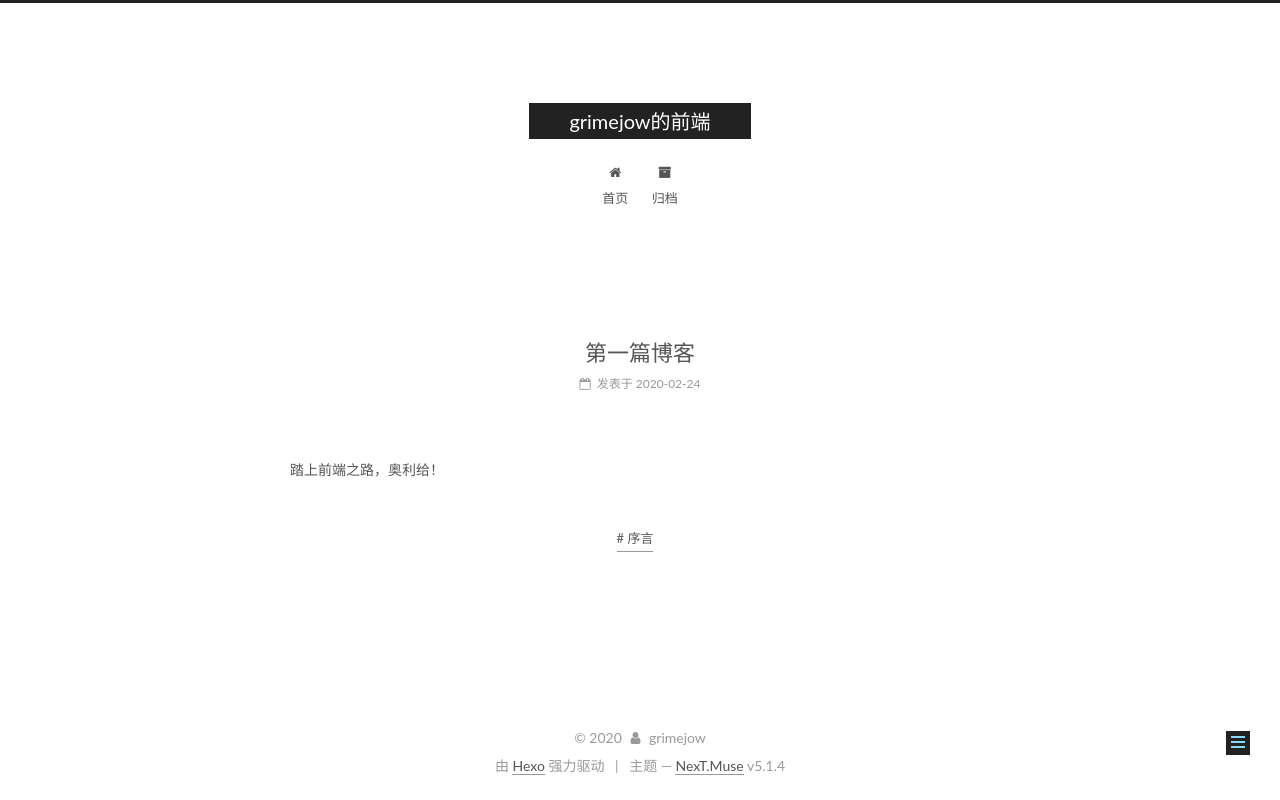
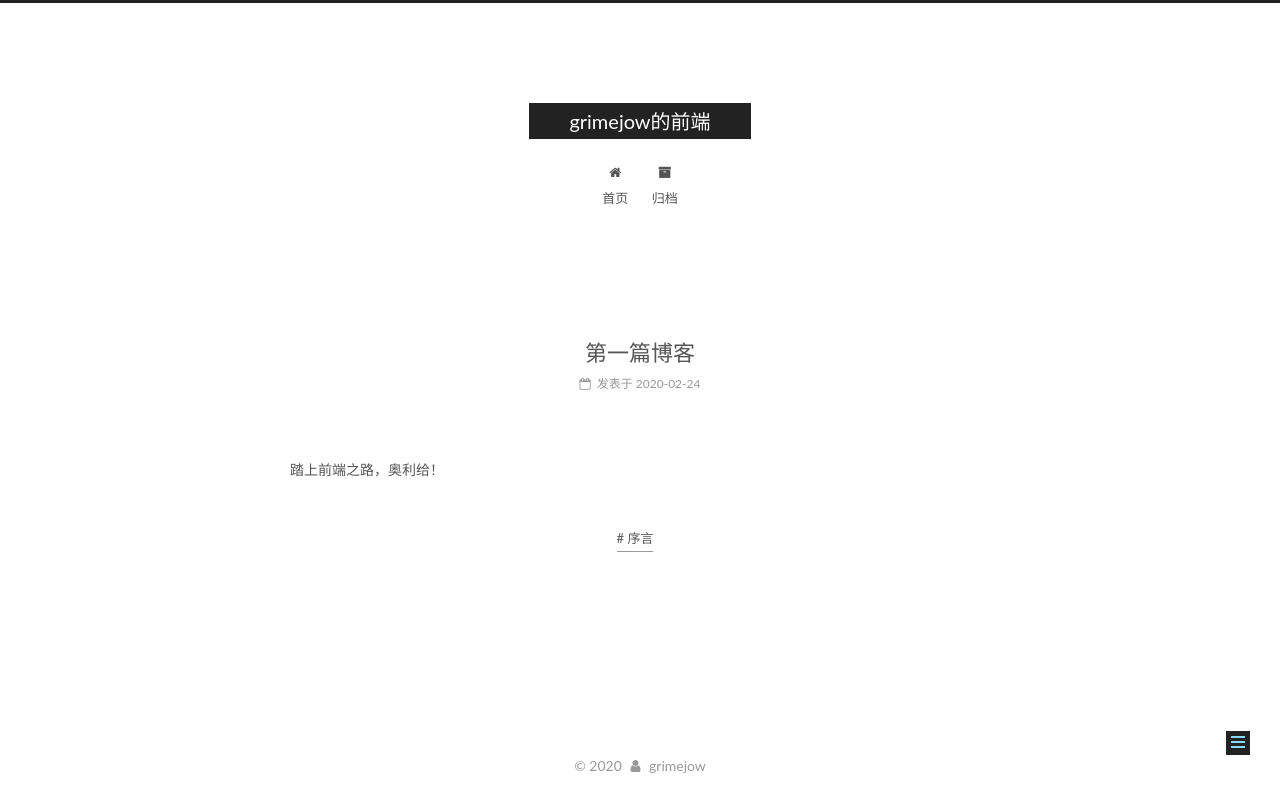
Before and after one commit to grimejow/grimejow.github.io, a plain HTML site: page 2020/02/24/第一篇博客/index.html in a window 1280 px wide. Drawn offline with Linux system fonts and the light colour scheme; some packages are replaced by stand-ins of ours.

Commit message:
Site updated: 2020-02-24 21:36:40

```diff
--- a/2020/02/24/第一篇博客/index.html
+++ b/2020/02/24/第一篇博客/index.html
@@ -450,15 +450,9 @@
 </div>
 
 
-  <div class="powered-by">由 <a class="theme-link" target="_blank" href="https://hexo.io">Hexo</a> 强力驱动</div>
 
 
 
-  <span class="post-meta-divider">|</span>
-
-
-
-  <div class="theme-info">主题 &mdash; <a class="theme-link" target="_blank" href="https://github.com/iissnan/hexo-theme-next">NexT.Muse</a> v5.1.4</div>
 
 
 
```
Also changed, not shown: archives/2020/02/index.html (+0 -6 lines), archives/2020/index.html (+0 -6 lines), archives/index.html (+0 -6 lines), index.html (+0 -6 lines), tags/序言/index.html (+0 -6 lines).
